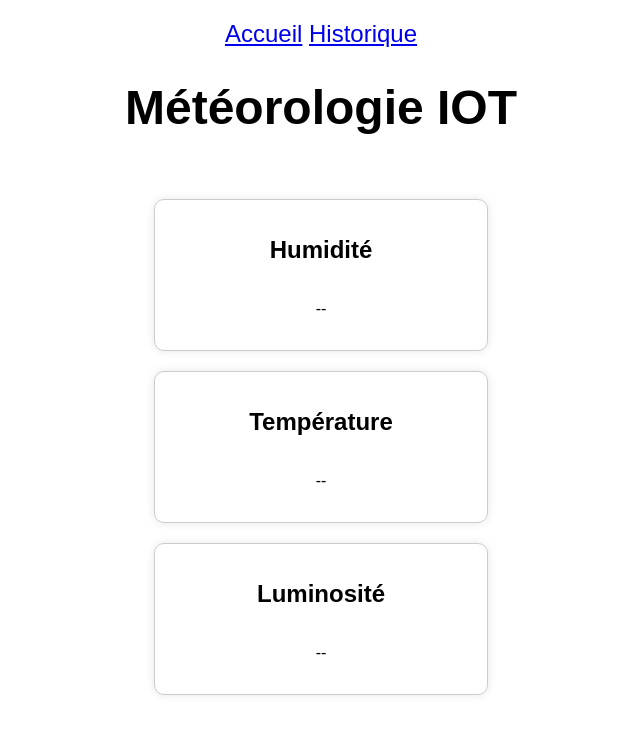
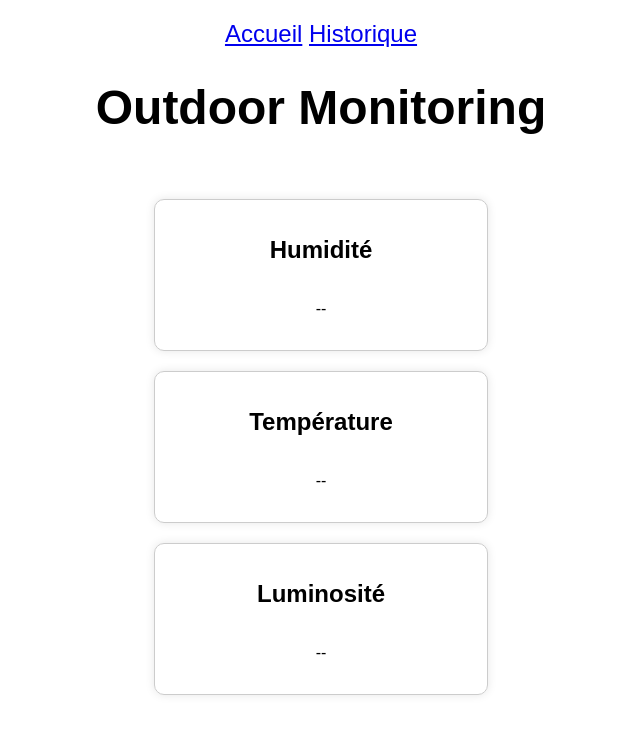
Before and after one commit to Zakurama/station_meteo, a plain HTML site: page index.html in a window 1280 px wide. Shown: the whole page, without its empty margins (319-959 px from the left). Drawn offline with Linux system fonts and the light colour scheme; no server answers.

Commit message:
fix: head name

```diff
--- a/index.html
+++ b/index.html
@@ -3,7 +3,7 @@
 <head>
     <meta charset="UTF-8">
     <meta name="viewport" content="width=device-width, initial-scale=1.0">
-    <title>Météorologie IOT</title>
+    <title>Outdoor Monitoring</title>
     <link rel="stylesheet" href="stylesheets/main.css">
     <link rel="icon" type="image/x-icon" href="favicon.ico">
 </head>
@@ -14,7 +14,7 @@
             <a href="historique.html">Historique</a>
         </div>
         <div>
-            <h1>Météorologie IOT</h1>
+            <h1>Outdoor Monitoring</h1>
         </div>
     </header>
     <div class="main">
```
Also changed, not shown: historique.html (+1 -1 lines).
